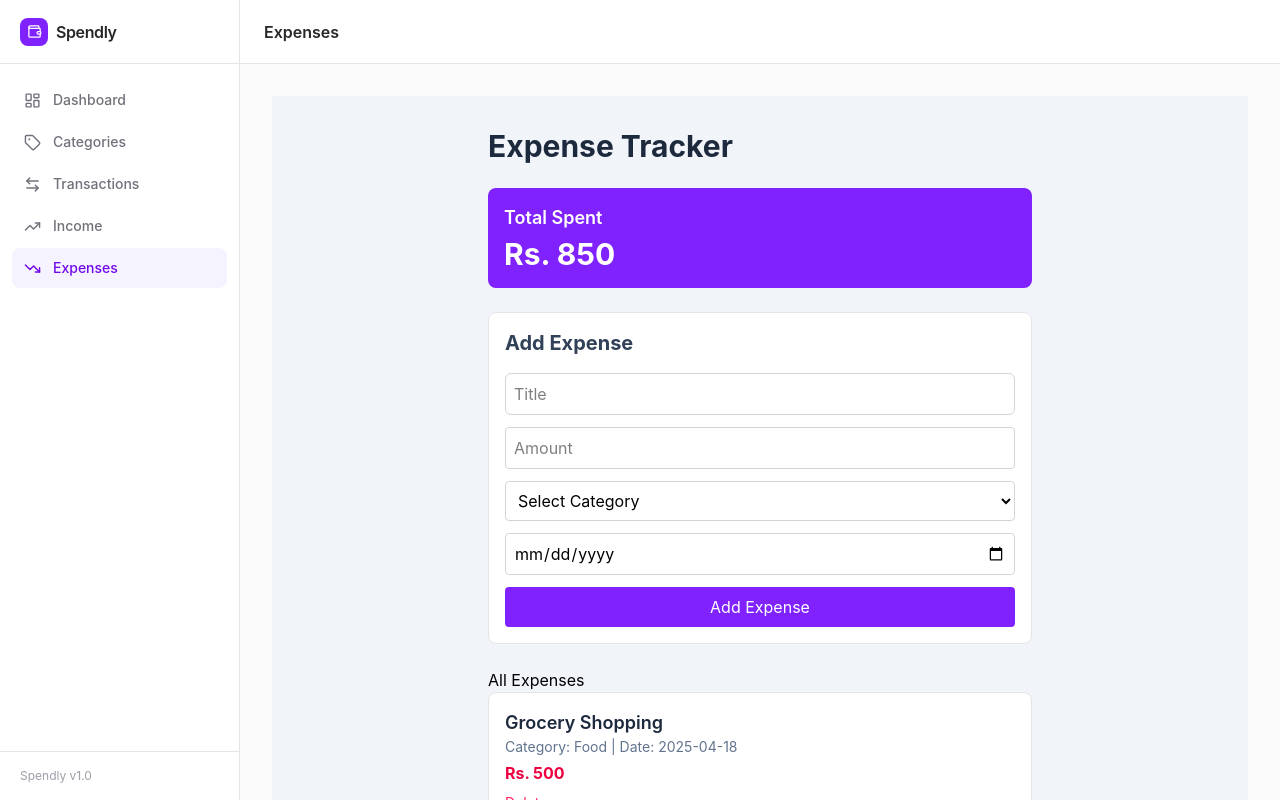
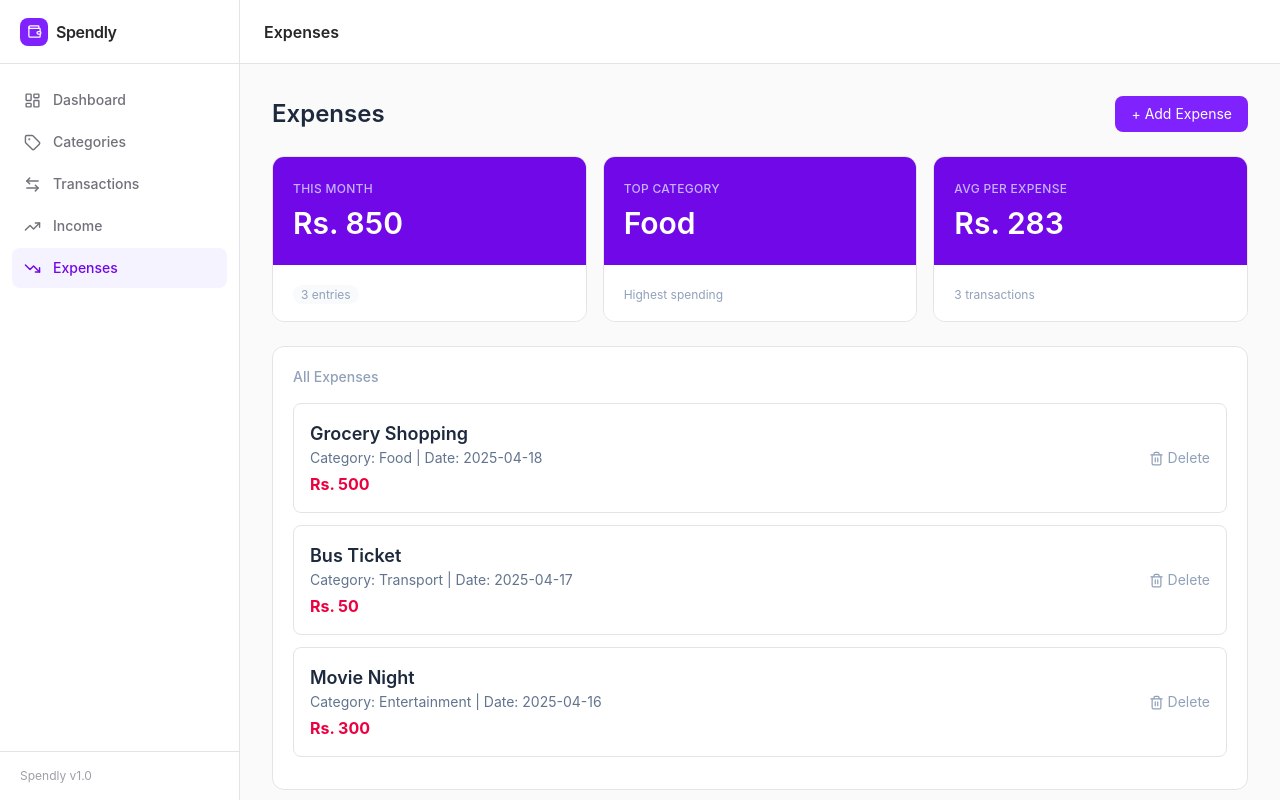
Before and after one commit to prafisa/Expense-Tracker-A, a React (Vite) app: page /expenses in a window 1280 px wide. Built offline with nearby package versions, Linux system fonts and the light colour scheme.

Commit message:
Expense Summery UI

```diff
--- a/src/components/Expense/ExpenseCard.jsx
+++ b/src/components/Expense/ExpenseCard.jsx
@@ -1,11 +1,19 @@
-function ExpenseCard({expense}){
-    return(
-        <div className="bg-white border border-zinc-200 rounded-lg p-4 mb-3">
-            <h3 className="text-lg font-semibold text-slate-800">{expense.title}</h3>
-            <p className="text-sm text-slate-500">Category: {expense.category} | Date: {expense.date}</p>
-            <p className="text-base font-bold text-rose-600 mt-1">Rs. {expense.amount}</p>
-            <button className="mt-2 text-sm text-rose-500 hover:text-rose-700">Delete</button>
+import { Trash2 } from 'lucide-react'
+
+function ExpenseCard({ expense }) {
+    return (
+        <div className="bg-white border border-zinc-200 rounded-lg p-4 mb-3 flex items-center justify-between">
+            <div>
+                <h3 className="text-lg font-semibold text-slate-800">{expense.title}</h3>
+                <p className="text-sm text-slate-500">Category: {expense.category} | Date: {expense.date}</p>
+                <p className="text-base font-bold text-rose-600 mt-1">Rs. {expense.amount}</p>
+            </div>
+            <button className="flex items-center gap-1 text-slate-400 text-sm">
+                <Trash2 size={15} />
+                Delete
+            </button>
         </div>
     );
 }
+
 export default ExpenseCard;
--- a/src/components/Expense/ExpenseList.jsx
+++ b/src/components/Expense/ExpenseList.jsx
@@ -1,15 +1,19 @@
-//  import ExpenseCard from "./components/Expense/ExpenseCard";
-import ExpenseCard from "./ExpenseCard";
- function ExpenseList({expenses}){
-    return(
-        <div>
-            <h2>All Expenses</h2>
-            {expenses.map((expense)=> (
-                <ExpenseCard key={expense.id} expense={expense}/>
-                // react needs uniqure key for each element in list to optimize rendering and track changes efficiently.
-            ))}
-        </div>
-    );
- }
+import ExpenseCard from "./ExpenseCard"
 
- export default ExpenseList;
+function ExpenseList({ expenses }) {
+  return (
+    <div className="bg-white border border-zinc-200 rounded-xl p-5">
+
+      <h2 className="text-sm font-medium text-slate-400 mb-4">All Expenses</h2>
+
+      <div>
+        {expenses.map((expense) => (
+          <ExpenseCard key={expense.id} expense={expense} />
+        ))}
+      </div>
+
+    </div>
+  )
+}
+
+export default ExpenseList
--- /dev/null
+++ b/src/components/Expense/ExpenseModal.jsx
@@ -0,0 +1,54 @@
+function ExpenseModal({ onClose }) {
+  return (
+    <div className="fixed inset-0 z-50 bg-black/40 flex items-center justify-center px-4">
+      <div className="bg-white w-full max-w-md rounded-xl p-6">
+
+        <div className="flex items-center justify-between mb-5">
+          <h2 className="text-lg font-semibold text-slate-800">Add Expense</h2>
+          <button onClick={onClose} className="text-slate-400 hover:text-slate-600 text-xl">✕</button>
+        </div>
+
+        <input
+          type="text"
+          placeholder="Title"
+          className="w-full border border-zinc-200 rounded-lg p-2.5 mb-3 text-sm text-slate-700"
+        />
+
+        <input
+          type="number"
+          placeholder="Amount"
+          className="w-full border border-zinc-200 rounded-lg p-2.5 mb-3 text-sm text-slate-700"
+        />
+
+        <select className="w-full border border-zinc-200 rounded-lg p-2.5 mb-3 text-sm text-slate-700">
+          <option value="">Select Category</option>
+          <option value="Food">Food</option>
+          <option value="Transport">Transport</option>
+          <option value="Entertainment">Entertainment</option>
+          <option value="Shopping">Shopping</option>
+          <option value="Other">Other</option>
+        </select>
+
+        <input
+          type="date"
+          className="w-full border border-zinc-200 rounded-lg p-2.5 mb-5 text-sm text-slate-700"
+        />
+
+        <div className="flex gap-3">
+          <button
+            onClick={onClose}
+            className="flex-1 border border-zinc-200 text-slate-600 rounded-lg p-2.5 text-sm hover:bg-zinc-50"
+          >
+            Cancel
+          </button>
+          <button className="flex-1 bg-violet-600 text-white rounded-lg p-2.5 text-sm hover:bg-violet-700">
+            Save Expense
+          </button>
+        </div>
+
+      </div>
+    </div>
+  )
+}
+
+export default ExpenseModal
--- /dev/null
+++ b/src/components/Expense/ExpenseSummary.jsx
@@ -0,0 +1,52 @@
+function ExpenseSummary({ expenses }) {
+  const total = expenses.reduce((sum, expense) => sum + expense.amount, 0)
+  const count = expenses.length
+  const avg = count > 0 ? Math.round(total / count) : 0
+
+  const topCategory = expenses.length > 0
+    ? Object.entries(
+        expenses.reduce((acc, e) => {
+          acc[e.category] = (acc[e.category] || 0) + e.amount
+          return acc
+        }, {})
+      ).sort((a, b) => b[1] - a[1])[0][0]
+    : 'None'
+
+  return (
+    <div className="col-span-2 grid grid-cols-1 md:grid-cols-3 gap-4 mb-2">
+
+      <div className="rounded-xl overflow-hidden border border-zinc-200">
+        <div className="bg-violet-700 px-5 py-6">
+          <p className="text-xs font-medium text-violet-300 uppercase tracking-wide mb-2">This Month</p>
+          <p className="text-3xl font-semibold text-white">Rs. {total}</p>
+        </div>
+        <div className="bg-white px-5 py-4">
+          <span className="text-xs bg-slate-50 text-slate-400 px-2 py-0.5 rounded-full">{count} entries</span>
+        </div>
+      </div>
+
+      <div className="rounded-xl overflow-hidden border border-zinc-200">
+        <div className="bg-violet-700 px-5 py-6">
+          <p className="text-xs font-medium text-violet-300 uppercase tracking-wide mb-2">Top Category</p>
+          <p className="text-3xl font-semibold text-white">{topCategory}</p>
+        </div>
+        <div className="bg-white px-5 py-4">
+          <span className="text-xs text-slate-400">Highest spending</span>
+        </div>
+      </div>
+
+      <div className="rounded-xl overflow-hidden border border-zinc-200">
+        <div className="bg-violet-700 px-5 py-6">
+          <p className="text-xs font-medium text-violet-300 uppercase tracking-wide mb-2">Avg per Expense</p>
+          <p className="text-3xl font-semibold text-white">Rs. {avg}</p>
+        </div>
+        <div className="bg-white px-5 py-4">
+          <span className="text-xs text-slate-400">{count} transactions</span>
+        </div>
+      </div>
+
+    </div>
+  )
+}
+
+export default ExpenseSummary;
--- a/src/components/Expense/ExpenseSummery.jsx
+++ /dev/null
@@ -1,12 +0,0 @@
-function ExpenseSummary({ expenses }) {
-  const total = expenses.reduce((sum, expense) => sum + expense.amount, 0);
-
-  return (
-    <div className=" bg-violet-600 text-white rounded-lg p-4 mb-6">
-      <h2 className="text-lg font-semibold">Total Spent</h2>
-      <p className="text-3xl font-bold mt-1">Rs. {total}</p>
-    </div>
-  );
-}
-
-export default ExpenseSummary;
--- a/src/pages/ExpensePage.jsx
+++ b/src/pages/ExpensePage.jsx
@@ -1,20 +1,36 @@
-import ExpenseForm from "../components/Expense/ExpenseForm";
-import ExpenseList from "../components/Expense/ExpenseList";
-import ExpenseSummery from "../components/Expense/ExpenseSummery";
-import expenses from "../data/expenses";
+import { useState } from 'react'
+import ExpenseList from '../components/Expense/ExpenseList'
+import ExpenseSummary from '../components/Expense/ExpenseSummary'
+import ExpenseModal from '../components/Expense/ExpenseModal'
+import expenses from '../data/expenses'
 
-function ExpensePage(){
-    return(
-        <div className="min-h-screen bg-slate-100 py-8">
-            <div className="max-w-xl mx-auto px-4">
-                <h1 className="text-3xl font-bold text-slate-800 mb-6">
-                    Expense Tracker
-                </h1>
-                <ExpenseSummery expenses={expenses}/>
-                <ExpenseForm/>
-                <ExpenseList expenses={expenses}/>
-            </div>
+function ExpensePage() {
+  const [showModal, setShowModal] = useState(false)
+
+  return (
+    <div>
+      <div className="flex items-center justify-between mb-6">
+        <h1 className="text-2xl font-semibold text-slate-800">Expenses</h1>
+        <button
+          onClick={() => setShowModal(true)}
+          className="bg-violet-600 hover:bg-violet-700 text-white text-sm px-4 py-2 rounded-lg"
+        >
+          + Add Expense
+        </button>
+      </div>
+
+      <div className="grid grid-cols-1 md:grid-cols-2 gap-4">
+        <ExpenseSummary expenses={expenses} />
+        <div className="md:col-span-2">
+          <ExpenseList expenses={expenses} />
         </div>
-    );
+      </div>
+
+      {showModal && (
+        <ExpenseModal onClose={() => setShowModal(false)} />
+      )}
+    </div>
+  )
 }
-export default ExpensePage;
+
+export default ExpensePage
```
